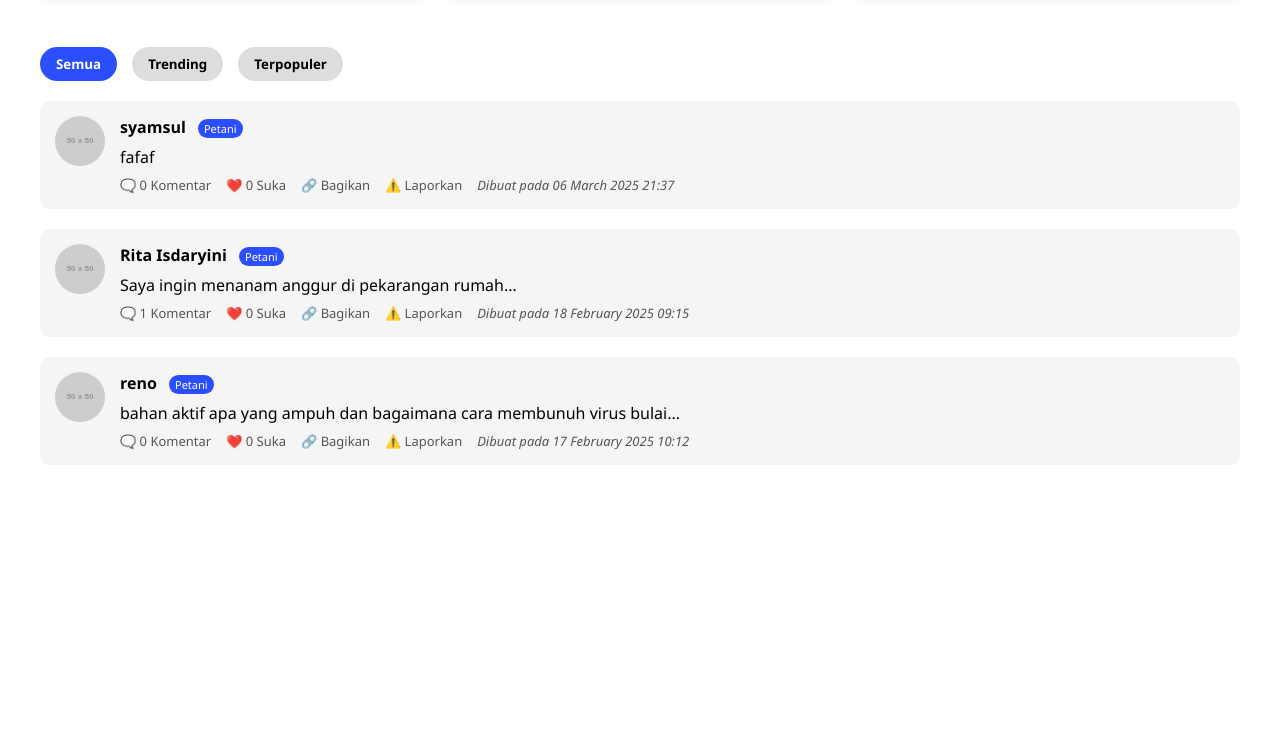
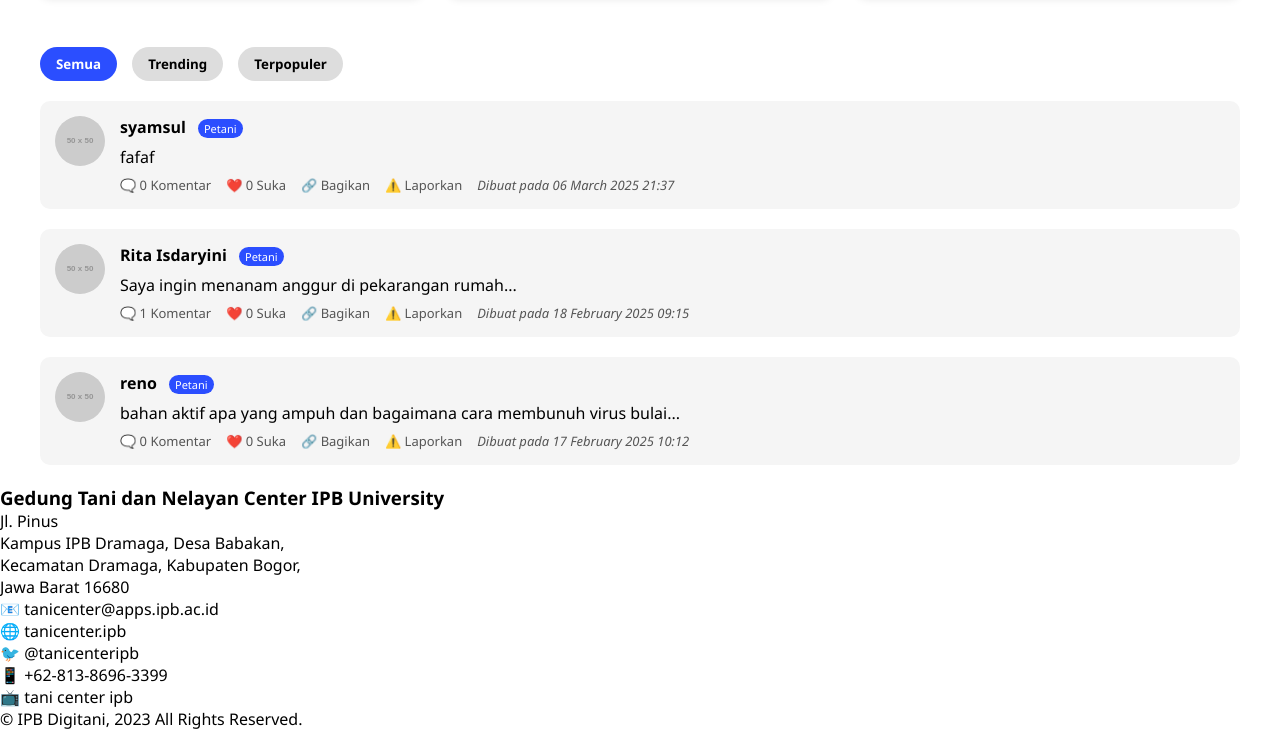
Before and after one commit to ImamArrghb/Imam-Ar-Roghib-Al-Ashfahani-Profile-s, a plain HTML site: page PROJECT RPL (FRONTEND)/forumtani.html in a window 1280 px wide. Shown: the part 767-1497 px from the top of the page. Before the commit the page ends 1252 px from the top, so only its background shows below. Drawn offline with Linux system fonts and the light colour scheme; placeholder pictures from the web are drawn by us.

Commit message:
Update forumtani.html

```diff
--- a/PROJECT RPL (FRONTEND)/forumtani.html
+++ b/PROJECT RPL (FRONTEND)/forumtani.html
@@ -115,5 +115,31 @@
     </div>
   </div>
 
+  <footer class="footer">
+    <div class="footer-container">
+      <div class="footer-left">
+        <h3>Gedung Tani dan Nelayan Center IPB University</h3>
+        <p>Jl. Pinus<br>
+        Kampus IPB Dramaga, Desa Babakan,<br>
+        Kecamatan Dramaga, Kabupaten Bogor,<br>
+        Jawa Barat 16680</p>
+        <ul class="footer-contact">
+          <li>📧 tanicenter@apps.ipb.ac.id</li>
+          <li>🌐 tanicenter.ipb</li>
+          <li>🐦 @tanicenteripb</li>
+          <li>📱 +62-813-8696-3399</li>
+          <li>📺 tani center ipb</li>
+        </ul>
+      </div>
+      </div>
+    </div>
+    <div class="footer-bottom">
+      © IPB Digitani, 2023 All Rights Reserved.
+    </div>
+  </footer>
+
 </body>
 </html>
+
+</body>
+</html>
```
